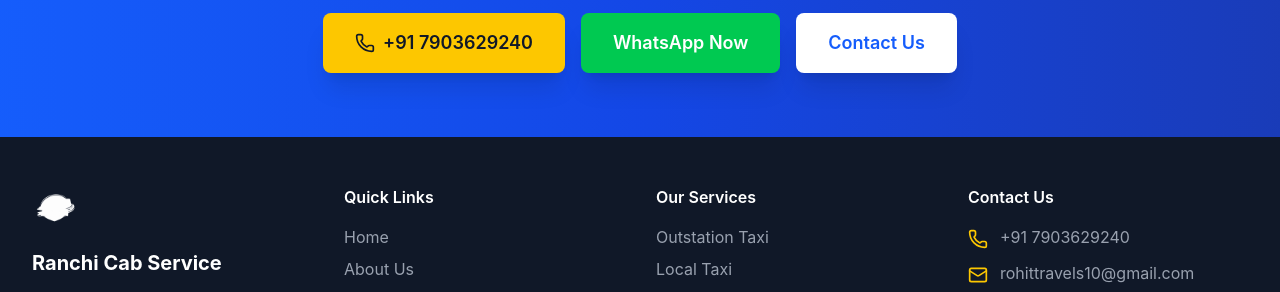
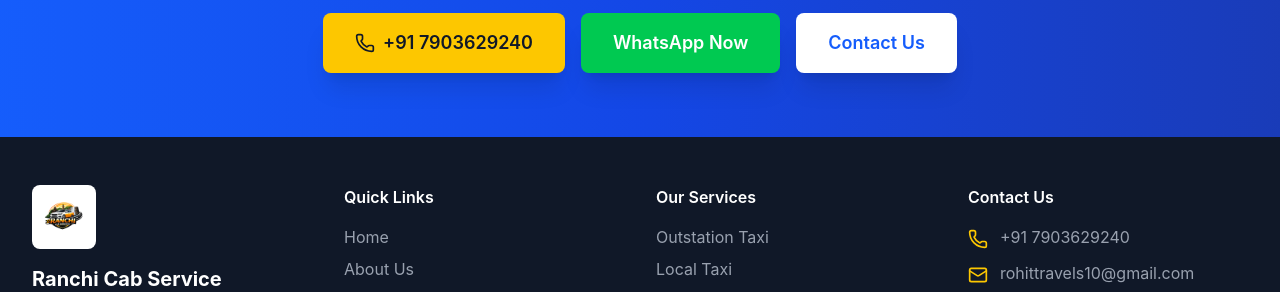
Before and after one commit to b6204811752/Ranchicabservice, a React (Vite) app: page / in a window 1280 px wide. Shown: the part 4935-5227 px from the top of the page. Built offline with nearby package versions, Linux system fonts and the light colour scheme.

Commit message:
Update Footer.tsx

```diff
--- a/src/app/components/layout/Footer.tsx
+++ b/src/app/components/layout/Footer.tsx
@@ -12,7 +12,7 @@ export default function Footer() {
             <img
               src={logo}
               alt="Ranchi Cab Service"
-              className="h-12 w-auto object-contain mb-4 brightness-0 invert"
+              className="h-16 w-auto object-contain mb-4 bg-white p-2 rounded-lg"
             />
             <h3 className="text-xl font-bold mb-4">Ranchi Cab Service</h3>
             <p className="text-gray-400 mb-4">
```
